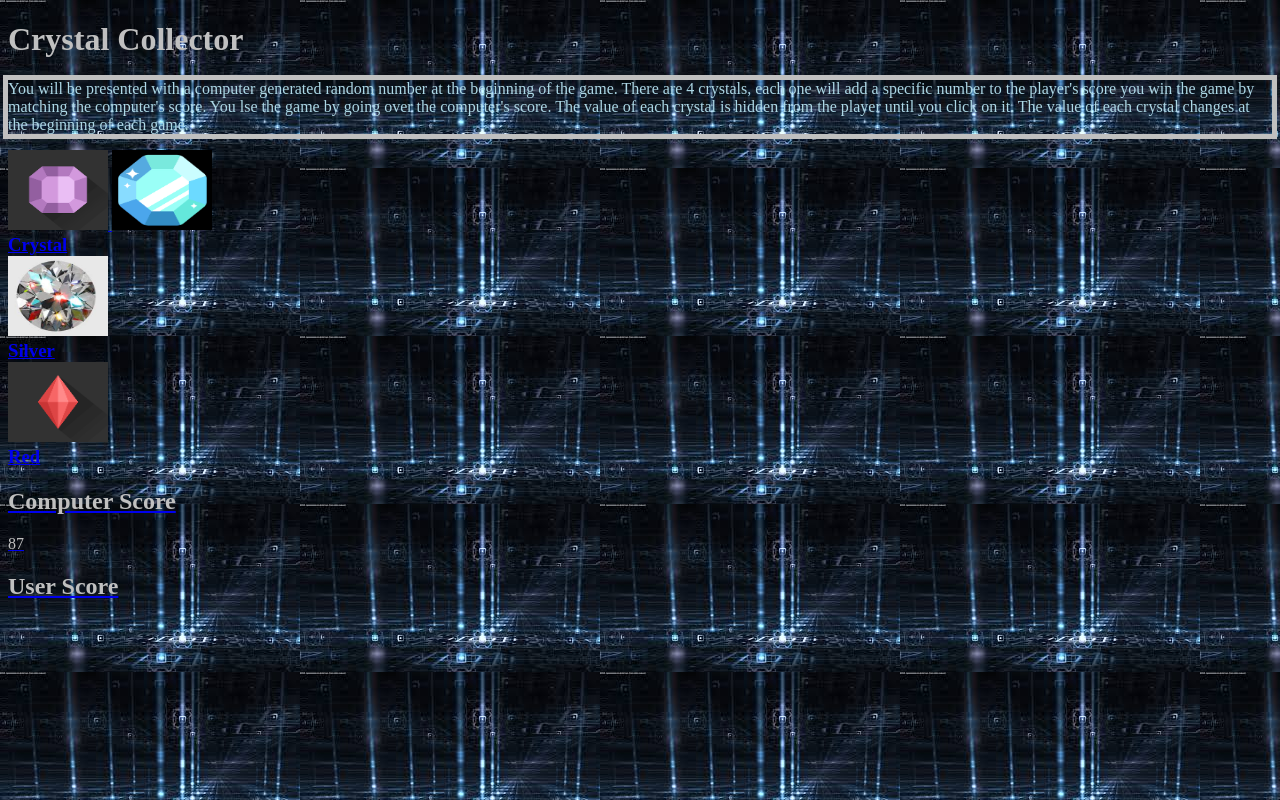
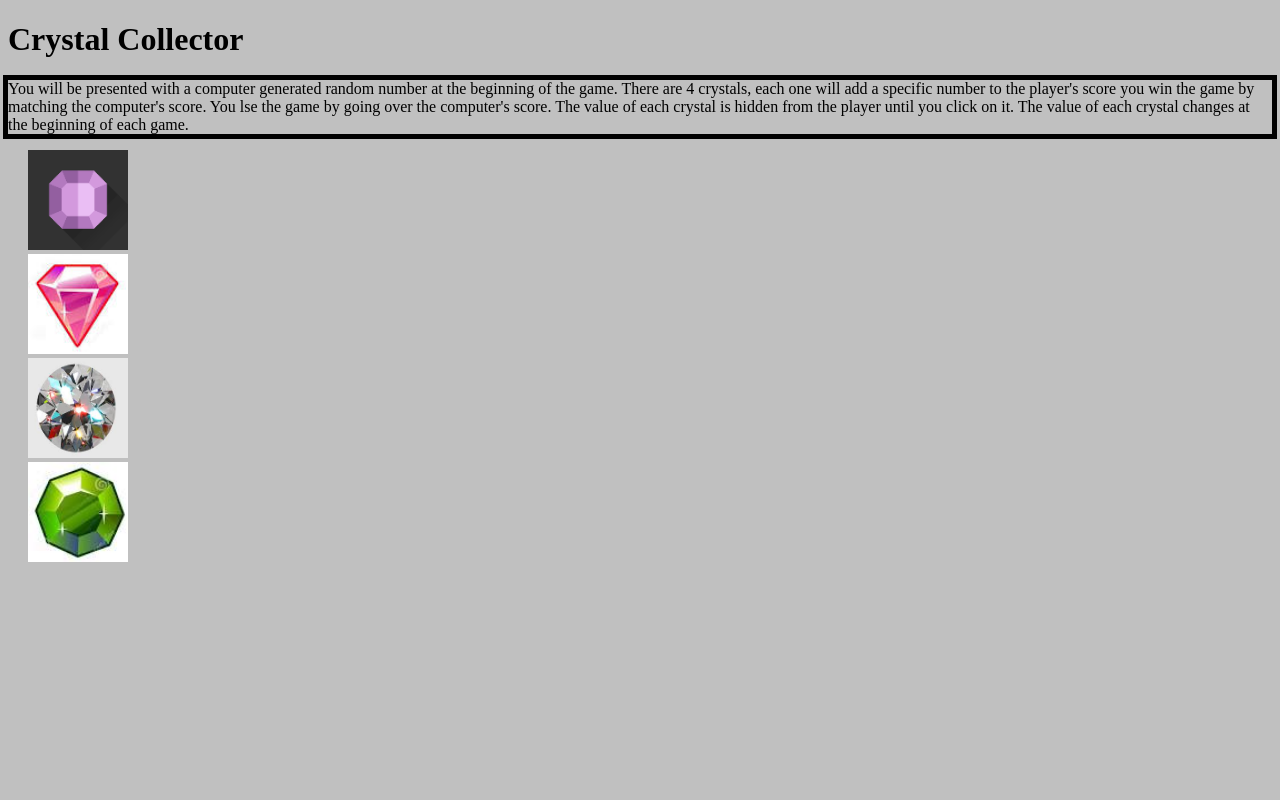
Before and after one commit to JohnPR9/unit-4-game, a plain HTML site: page index.html in a window 1280 px wide. Drawn offline with nearby package versions, Linux system fonts and the light colour scheme.

Commit message:
homework test

```diff
--- a/assets/css/style.css
+++ b/assets/css/style.css
@@ -1,31 +1,13 @@
 body{
-    background-image: url("../images/background.jpg");
+    /* background-image: url("../images/background.jpg"); */
     background-color: silver;
 }
 
 #instruct{
 
-    color: lightblue;
-    outline: 5px solid silver;
+    color: black;
+    outline: 5px solid Black;
 
-}
-h1{
-    color:silver;
-}
-
-h2{
-    color:silver;
-}
-
-#cScore{
-    color:silver;
-}
-
-#uScore{
-    color:silver;
-}
-#output{
-    color:silver;
 }
 #para{
     width:30px;
@@ -33,3 +15,9 @@ h2{
     border:0px;
     margin:0px;
 }
+
+.crystal {
+    width: 100px;
+    height:100px;
+    margin: 0 20px;
+}
--- a/assets/javascript/game.js
+++ b/assets/javascript/game.js
@@ -1,36 +1,51 @@
 console.log("my javascript is linked")
-var random;
-var userTotal;
+var goal;
+var counter;
 
-function generateNumber() {
+var images = imageArray = [
+    "assets/images/pink.png",
+    "assets/images/diamond.jpg",
+    "assets/images/silver.jpg",
+    "assets/images/emerald.jpg"
+];
 
-    var random = Math.floor(Math.random() * ((120-19)+1 + 5));
-    Math.floor(Math.random() * 6 + 5);
-
-    console.log("Random Computer Generator", random);
-
-    return random;
-
+function setGoal(){
+    goal = Math.floor(Math.random() * (120 - 19 + 1 )) + 19 ;
+    console.log("goal: " + goal);
 }
 
-var cgRandom = generateNumber();
-console.log("cgRandom", cgRandom)
-$("#cScore").text(cgRandom);
-
-function userGenerated(pink, crystal, silver, red) {
-
-    var random = Math.floor(Math.random() * ((12-1)+1 + 5));
-    Math.floor(Math.random() * 6 + 5);
-
-    var ugRandom = random;
-
-    console.log("Random User Guess Random", ugRandom);
-
-    return ugRandom;
+function startGame(){
+    counter = 0;
+    setGoal();
+    processCrystals();
 }
 
-var userScore = userGenerated();
-userTotal = userScore;
-$("#pink").text(userScore);
-// console.log("Random Pink Function pinkScore", pinkScore);
-// console.log("Random Pink Function userTotal", userTotal);
+function processCrystals() {
+    // $("#crystals").html("");
+    for (var i = 0; i < 4; i++) {
+        var randomNumber = Math.floor(Math.random() * (12 - 1 + 1 )) + 1;
+        $("#crystals").append(
+            "<img id='crystal" + i + "' class='crystal' value=" + randomNumber + " src=" + imageArray[i] + ">",
+            "<div class='crystal"+ i + "'></div>"
+        )
+    }
+}
+
+$(document).on("click", ".crystal", function(){
+  counter += parseInt($(this).attr("value"))
+  crystalId = $(this).attr("id");
+  $("#" + crystalId).html("");
+  $("#" + crystalId).append($(this).attr("value"))
+  if (counter === goal){
+    alert("you win");
+    startGame();
+  }
+  else if (counter > goal){
+
+  }
+  else{
+      console.log("good Play");
+  }
+})
+
+startGame();
--- a/index.html
+++ b/index.html
@@ -11,8 +11,8 @@
   <script src="https://code.jquery.com/jquery-3.3.1.min.js" integrity="sha256-FgpCb/KJQlLNfOu91ta32o/NMZxltwRo8QtmkMRdAu8="
     crossorigin="anonymous"></script>
 
-  <script src="https://stackpath.bootstrapcdn.com/bootstrap/4.1.1/js/bootstrap.min.js" integrity="sha384-smHYKdLADwkXOn1EmN1qk/HfnUcbVRZyYmZ4qpPea6sjB/pTJ0euyQp0Mk8ck+5T"
-    crossorigin="anonymous"></script>
+  <!-- <script src="https://stackpath.bootstrapcdn.com/bootstrap/4.1.1/js/bootstrap.min.js" integrity="sha384-smHYKdLADwkXOn1EmN1qk/HfnUcbVRZyYmZ4qpPea6sjB/pTJ0euyQp0Mk8ck+5T"
+    crossorigin="anonymous"></script> -->
 
 </head>
 
@@ -32,40 +32,8 @@
 
     </div>
 
+    <div id="crystals"></div>
 
-    <!-- <div>
-      <script id="generator">
-        var random = generateNumber();
-        console.log(random);
-      </script>
-    </div> -->
-
-    <div id=output>
-      <a href="default.asp">
-        <img src="assets/images/pink.png" class="img-circle" id="pink" alt="pink" width="100" height="80" onclick="userGenerated()">
-
-      <a href="default.asp">
-        <img src="assets/images/crystal.png" class="img-circle" id="crystal" alt="crystal" width="100" height="80">
-      <h3 id="para">Crystal</h3>
-      <a href="default.asp">
-        <img src="assets/images/silver.jpg" class="img-thumbnail" id="silver" alt="silver" width="100" height="80" onclick
-          "silver()">
-      <h3 id="para">Silver</h3>
-      <a href="default.asp">
-        <img src="assets/images/red.png" class="img-thumbnail" id="red" alt="red" width="100" height="80" onclick "red()">
-      <h3 id="para">Red</h3>
-    </div>
-
-    <div>
-
-      <h2>Computer Score</h2>
-      <p id="cScore"></p>
-
-      <h2>User Score</h2>
-      <p id="uScore"></p>
-
-    </div>
-  </div>
   <script type="text/javascript" src="assets/javascript/game.js"></script>
 
 </body>
```
